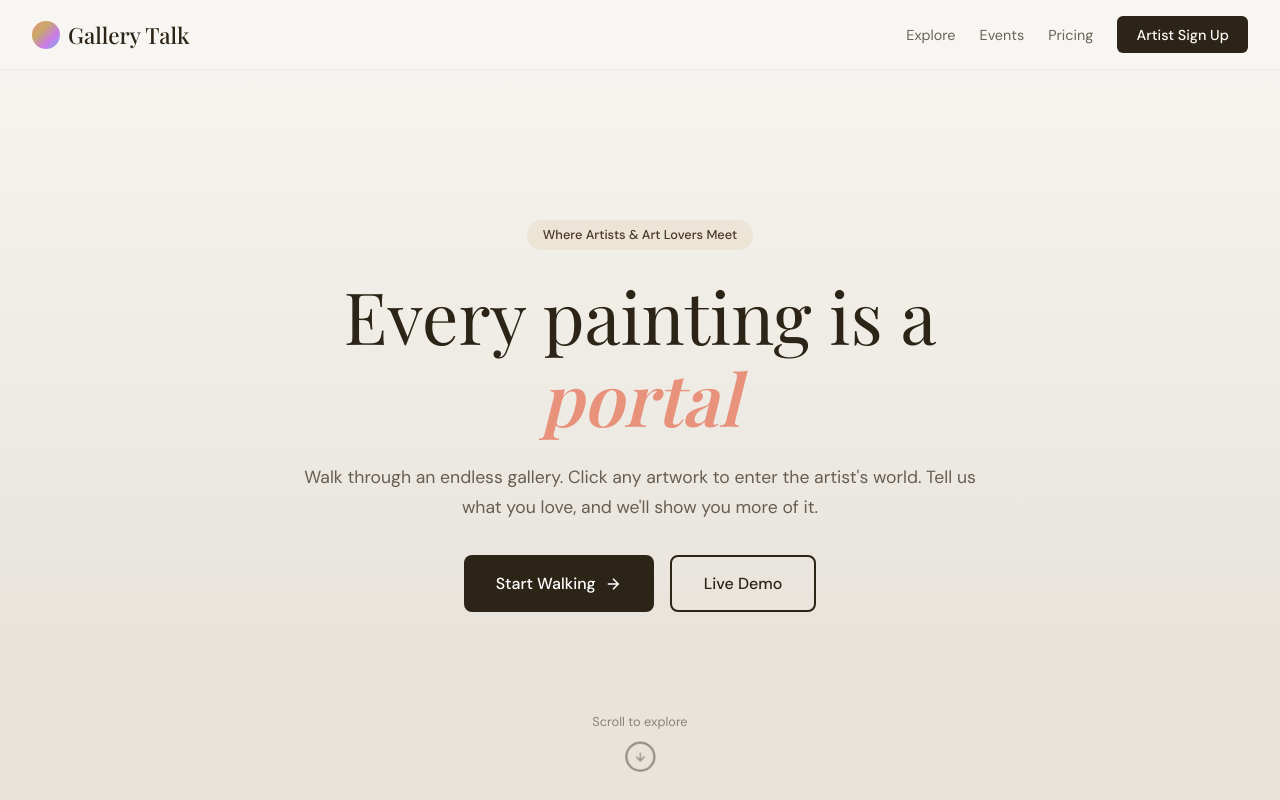
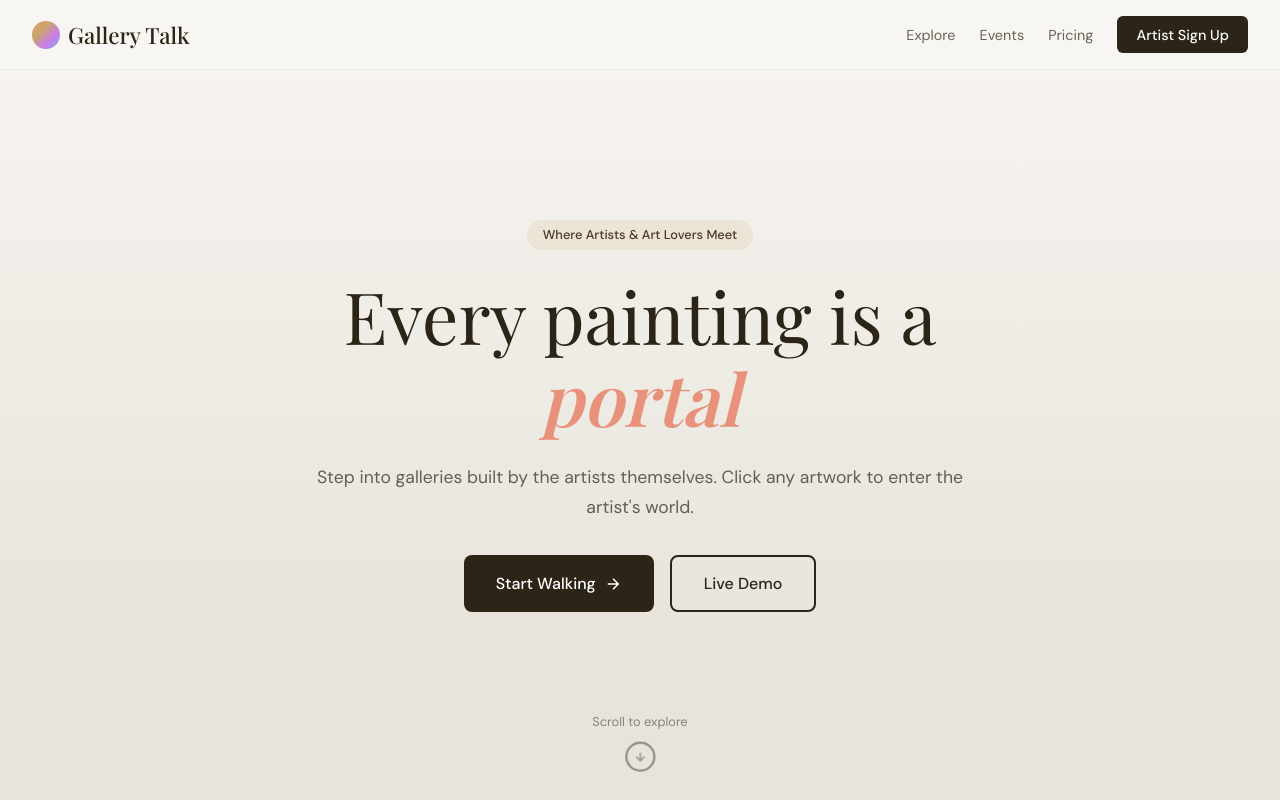
Before and after one commit to DimiDumo/gt-landingpage, a website: page v33/index.html in a window 1280 px wide. Shown: the top 800 px of the page. Drawn offline with nearby package versions, Linux system fonts and the light colour scheme; a web font is replaced by a local one.

Commit message:
Done. The hero subtitle in v33 now reads:
> "Step into galleries built by the artists themselves. Click any artwork to enter the artist's world."

Let me know when you'd like me to commit.

```diff
--- a/v33/index.html
+++ b/v33/index.html
@@ -1201,8 +1201,7 @@
             <span class="hero-badge">Where Artists & Art Lovers Meet</span>
             <h1 class="hero-title">Every painting is a <em>portal</em></h1>
             <p class="hero-subtitle">
-                Walk through an endless gallery. Click any artwork to enter the artist's world.
-                Tell us what you love, and we'll show you more of it.
+                Step into galleries built by the artists themselves. Click any artwork to enter the artist's world.
             </p>
             <div class="hero-cta-group">
                 <a href="#walk" class="cta-primary">
```
